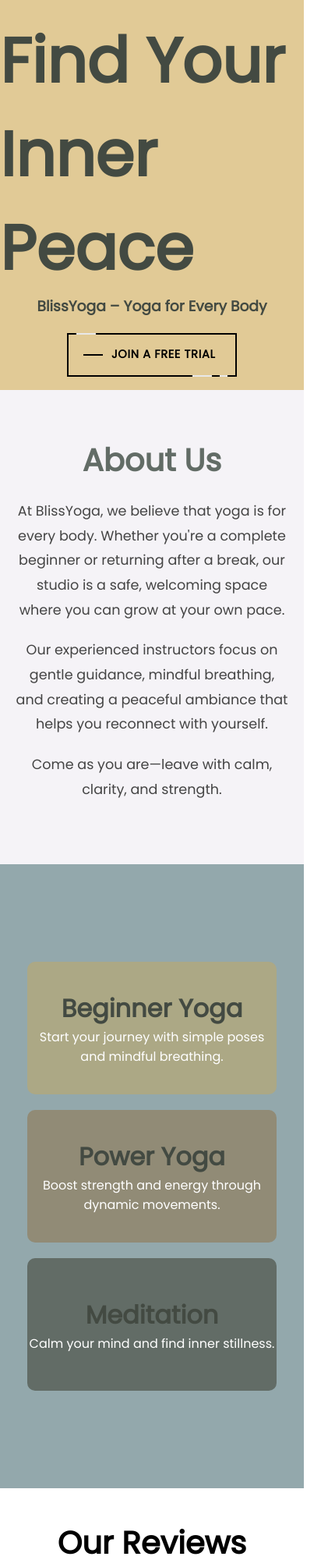
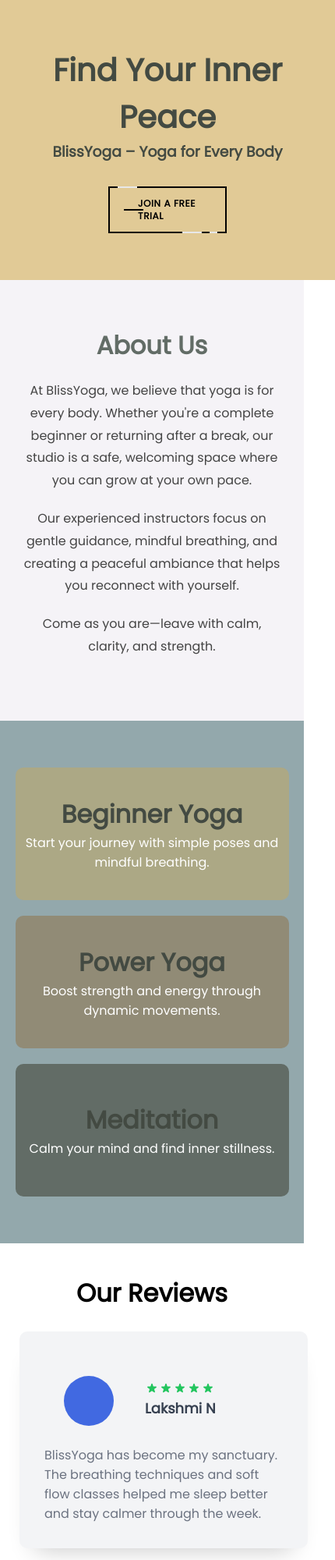
Before and after one commit to iamsanjaykumar07/Blissyoga-Landing-page, a plain HTML site: page index.html in a window 390 px wide. Shown: the top 2000 px of the page at 78% size, 430 px wide, since content can reach past the window. Drawn offline with Linux system fonts and the light colour scheme.

Commit message:
Updated media queries in CSS

```diff
--- a/style.css
+++ b/style.css
@@ -408,4 +408,105 @@ button:hover {
 }
 
 
+/* MEDIA QUERIES FOR RESPONSIVENESS */
+
+
+@media (max-width: 768px) {
+
+  /* HERO SECTION */
+  .hero-txt {
+    height: auto;
+    padding: 60px 20px;
+    text-align: center;
+  }
+
+  .hero-maintxt h1 {
+    font-size: 2.5rem;
+  }
+
+  .hero-subtxt {
+    flex-direction: column;
+    text-align: center;
+  }
+
+  .hero-button {
+    padding-top: 30px;
+  }
+
+  /* CLASSES */
+  .classes {
+    flex-direction: column;
+    height: auto;
+    padding: 60px 0;
+  }
+
+  .cards {
+    flex-direction: column;
+    align-items: center;
+  }
+
+  .cards .card {
+    width: 90%;
+  }
+
+  /* TESTIMONIALS */
+  .testimonial {
+    flex-direction: column;
+    align-items: center;
+  }
+
+  .review {
+    width: 90%;
+    max-width: 400px;
+  }
+
+  .heading-review h3 {
+    font-size: 2rem;
+    text-align: center;
+  }
+
+  /* CONTACT */
+  .contact-container {
+    padding: 40px 15px;
+  }
+
+  .contact-form {
+    width: 100%;
+    padding: 0;
+  }
+
+  .contact-heading h2 {
+    font-size: 1.8rem;
+  }
+
+  .contact-heading p {
+    font-size: 0.95rem;
+  }
+
+  /* ABOUT US */
+  .about-us h2 {
+    font-size: 2rem;
+  }
+
+  .about-us p {
+    font-size: 1rem;
+    padding: 0 10px;
+  }
+
+  /* BUTTON */
+  .fancy {
+    width: 90%;
+    font-size: 12px;
+    padding: 1em 1.5em;
+  }
+
+  .fancy .text {
+    font-size: 1em;
+    padding-left: 1.5em;
+  }
+
+}
+
+
+
 /* OVER */
```
